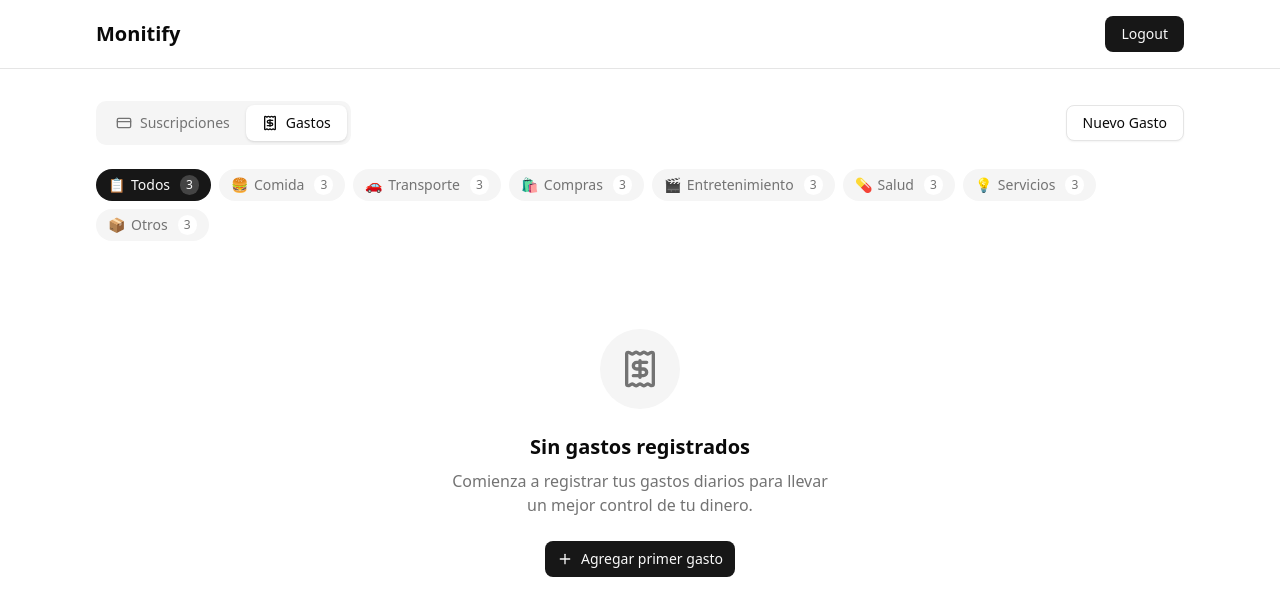
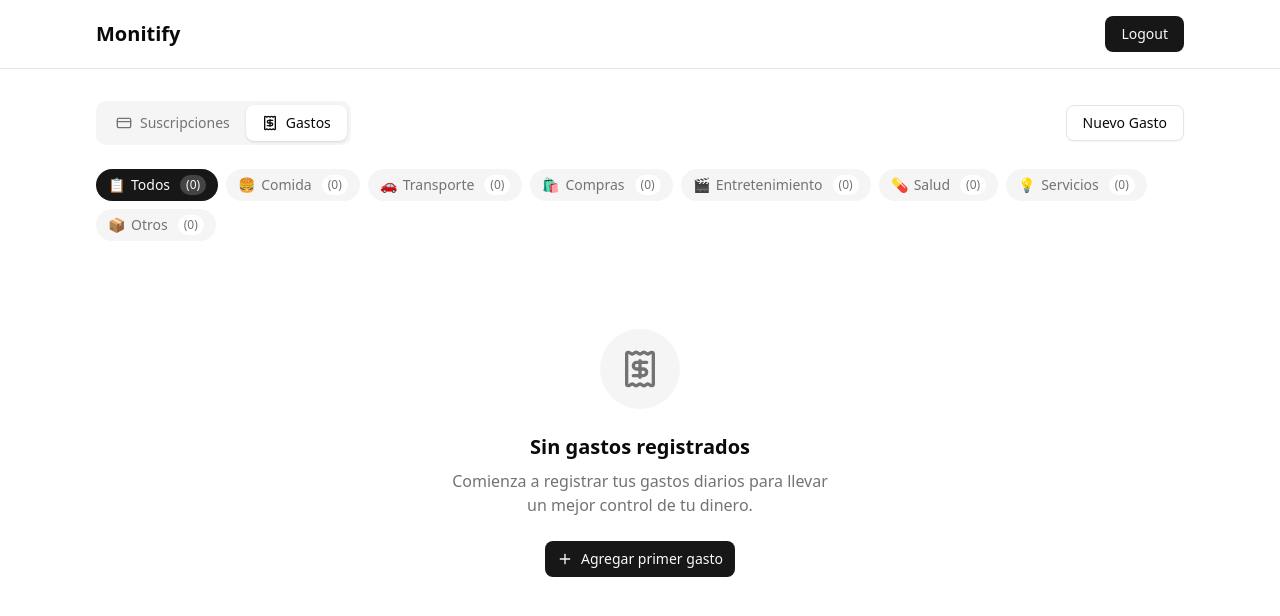
Before and after one commit to Alejandro1709/monitify, a React (Vite) app: page / in a window 1280 px wide. Both pictures are taken after a click on the button "Gastos". Shown: the top 616 px of the page. Built offline with nearby package versions, Linux system fonts and the light colour scheme.

Commit message:
Add: Expense category count and change card

```diff
--- a/src/components/expenses/expense-card.tsx
+++ b/src/components/expenses/expense-card.tsx
@@ -76,9 +76,13 @@ function ExpenseCard({ expense, onEdit, onDelete }: Props) {
         </div>
       </div>
 
-      {expense.notes && (
+      {expense.notes ? (
         <p className="text-sm text-muted-foreground mt-2 line-clamp-2">
           {expense.notes}
+        </p>
+      ) : (
+        <p className="text-sm text-muted-foreground mt-2 line-clamp-2">
+          Este gasto no tiene notas
         </p>
       )}
     </motion.div>
--- a/src/components/expenses/expense-filter.tsx
+++ b/src/components/expenses/expense-filter.tsx
@@ -8,6 +8,7 @@ import {
 
 interface Props {
   selected: ExpenseCategory | 'all'
+  counts: Record<ExpenseCategory | 'all', number>
   onChange: (category: ExpenseCategory | 'all') => void
 }
 
@@ -22,7 +23,7 @@ const categories: (ExpenseCategory | 'all')[] = [
   'other',
 ]
 
-function ExpenseFilter({ selected, onChange }: Props) {
+function ExpenseFilter({ selected, counts, onChange }: Props) {
   return (
     <div className="flex flex-wrap gap-2">
       {categories.map((category) => {
@@ -30,7 +31,7 @@ function ExpenseFilter({ selected, onChange }: Props) {
         const label =
           category === 'all' ? 'Todos' : expenseCategoryLabels[category]
         const icon = category === 'all' ? '📋' : expenseCategoryIcons[category]
-        // const count = counts[category]
+        const count = counts[category]
 
         return (
           <motion.button
@@ -53,7 +54,7 @@ function ExpenseFilter({ selected, onChange }: Props) {
                 isSelected ? 'bg-primary-foreground/20' : 'bg-background',
               )}
             >
-              3
+              ({count})
             </span>
           </motion.button>
         )
--- a/src/components/expenses/expenses-view.tsx
+++ b/src/components/expenses/expenses-view.tsx
@@ -7,10 +7,11 @@ import type { Expense, ExpenseCategory } from '@/types/expense'
 
 interface Props {
   expenses: Expense[]
+  counts: Record<ExpenseCategory | 'all', number>
   onAddClick: () => void
 }
 
-function ExpensesView({ expenses, onAddClick }: Props) {
+function ExpensesView({ expenses, counts, onAddClick }: Props) {
   const [selectedCategory, setSelectedCategory] = useState<
     ExpenseCategory | 'all'
   >('all')
@@ -19,6 +20,7 @@ function ExpensesView({ expenses, onAddClick }: Props) {
     <div className="space-y-6">
       <ExpenseFilter
         selected={selectedCategory}
+        counts={counts}
         onChange={setSelectedCategory}
       />
 
--- a/src/pages/IndexPage.tsx
+++ b/src/pages/IndexPage.tsx
@@ -9,7 +9,7 @@ import { useSubscriptionDialogStore } from '@/stores/useSubscriptionDialogStore'
 import { useSubscriptionsStore } from '@/stores/useSubscriptionsStore'
 import { useExpenseDialogStore } from '@/stores/useExpenseDialogStore'
 import type { Subscription, SubscriptionCategory } from '@/types/subscription'
-import type { Expense } from '@/types/expense'
+import type { Expense, ExpenseCategory } from '@/types/expense'
 
 function IndexPage() {
   // View Mode
@@ -66,6 +66,23 @@ function IndexPage() {
 
     return counts
   }, [subscriptions])
+
+  const expCategoryCounts = useMemo(() => {
+    const counts: Record<ExpenseCategory | 'all', number> = {
+      all: expenses.length,
+      food: 0,
+      transport: 0,
+      shopping: 0,
+      entertainment: 0,
+      health: 0,
+      utilities: 0,
+      other: 0,
+    }
+    expenses.forEach((exp) => {
+      counts[exp.category]++
+    })
+    return counts
+  }, [expenses])
 
   const handleAddSubscription = () => {
     setEditingSubscription(null)
@@ -132,7 +149,11 @@ function IndexPage() {
           onAddClick={handleAddSubscription}
         />
       ) : (
-        <ExpensesView expenses={expenses} onAddClick={handleAddExpense} />
+        <ExpensesView
+          expenses={expenses}
+          counts={expCategoryCounts}
+          onAddClick={handleAddExpense}
+        />
       )}
 
       <SubscriptionDialog
```
